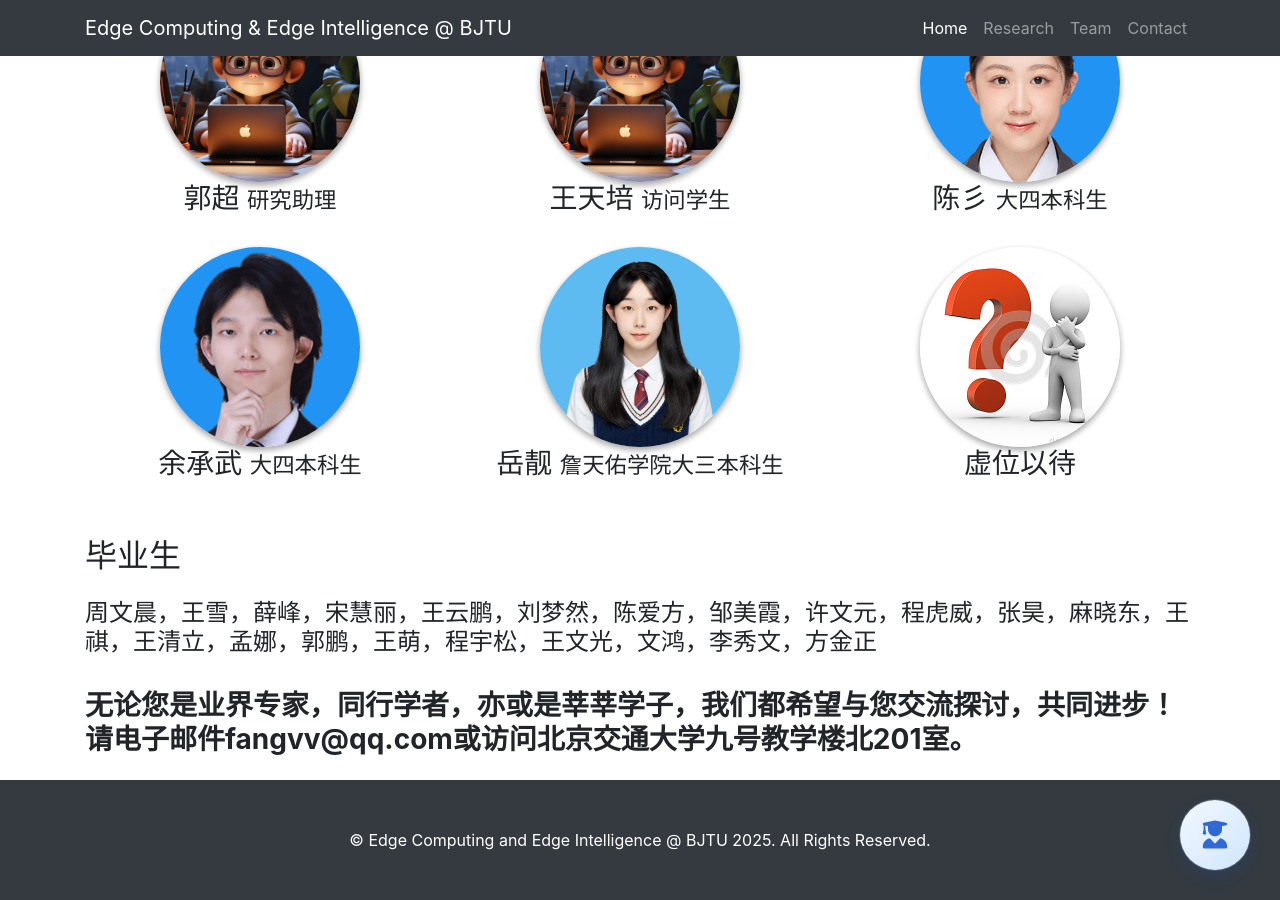
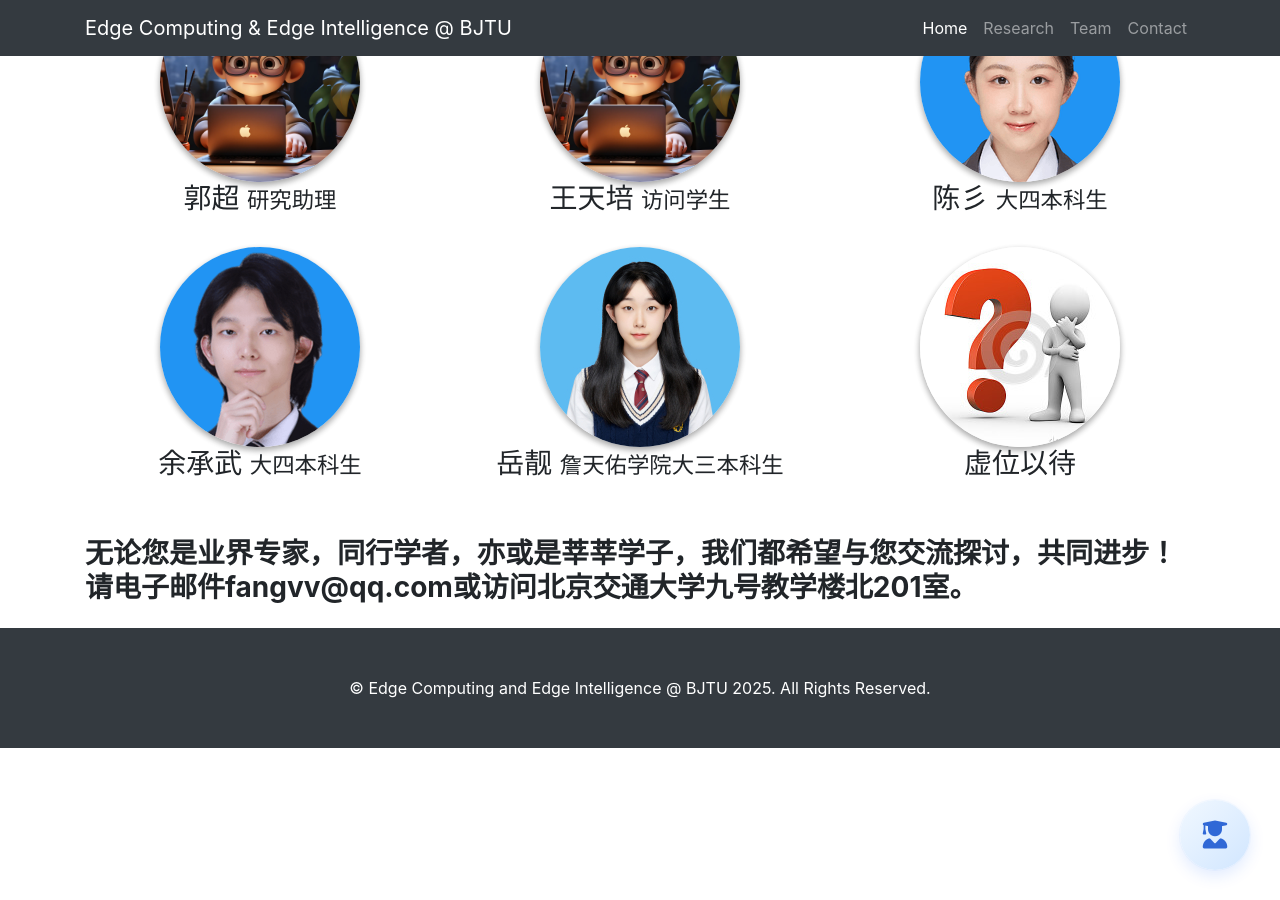
Before and after one commit to fangvv/Homepage, a Jekyll site: the page Edgecomp/index.html, which Jekyll copies as it is, in a window 1280 px wide and 900 px high, scrolled down 8733 px. Built offline with Jekyll 4.4.1, drawn with Linux system fonts in a browser that asks for light colours; comment, search, counter and statistics services are not loaded.

Commit message:
remove alumni

```diff
--- a/Edgecomp/index.html
+++ b/Edgecomp/index.html
@@ -392,9 +392,6 @@ AI隐私安全, AI Privacy
           <img class="rounded-circle img-fluid d-block mx-auto" src="img/joinus.jpg" alt="" />
           <h3>虚位以待</h3>
       </div>
-      <div class="col-lg-12">
-          <h2 class="my-4">毕业生</h2><h4>周文晨，王雪，薛峰，宋慧丽，王云鹏，刘梦然，陈爱方，邹美霞，许文元，程虎威，张昊，麻晓东，王祺，王清立，孟娜，郭鹏，王萌，程宇松，王文光，文鸿，李秀文，方金正</h4>
-      </div>
   </div>
 </section>
 <!-- /.container -->
```
